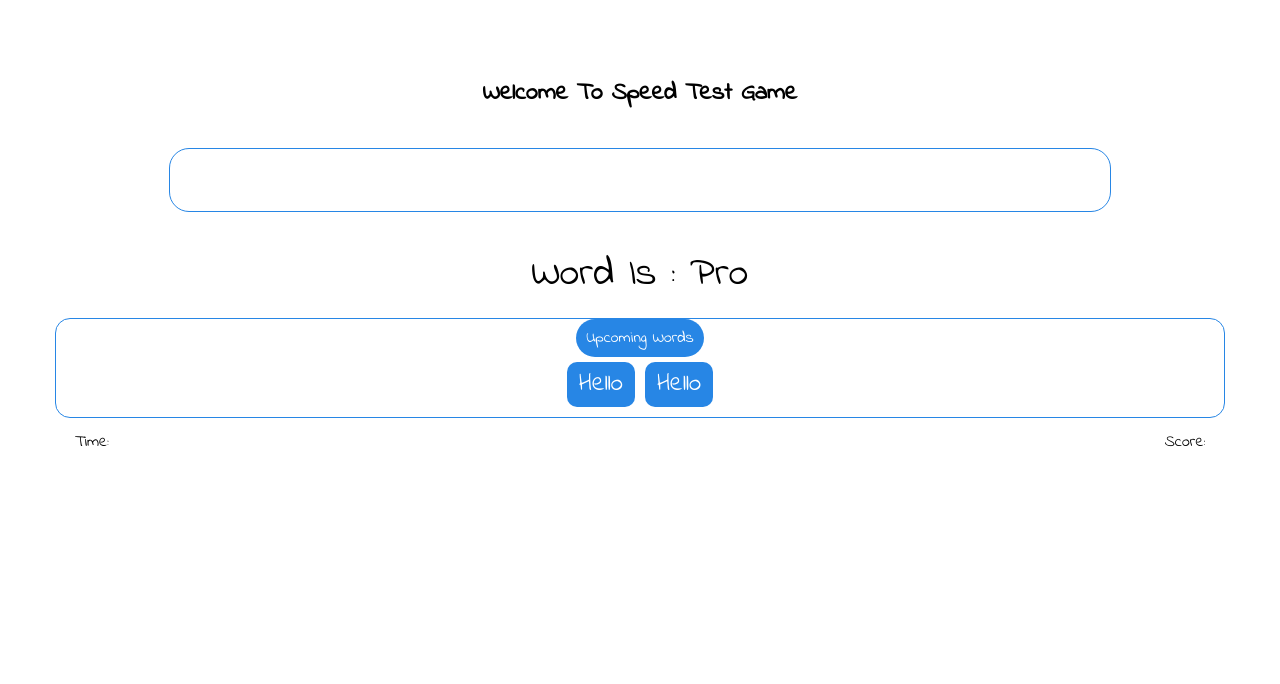
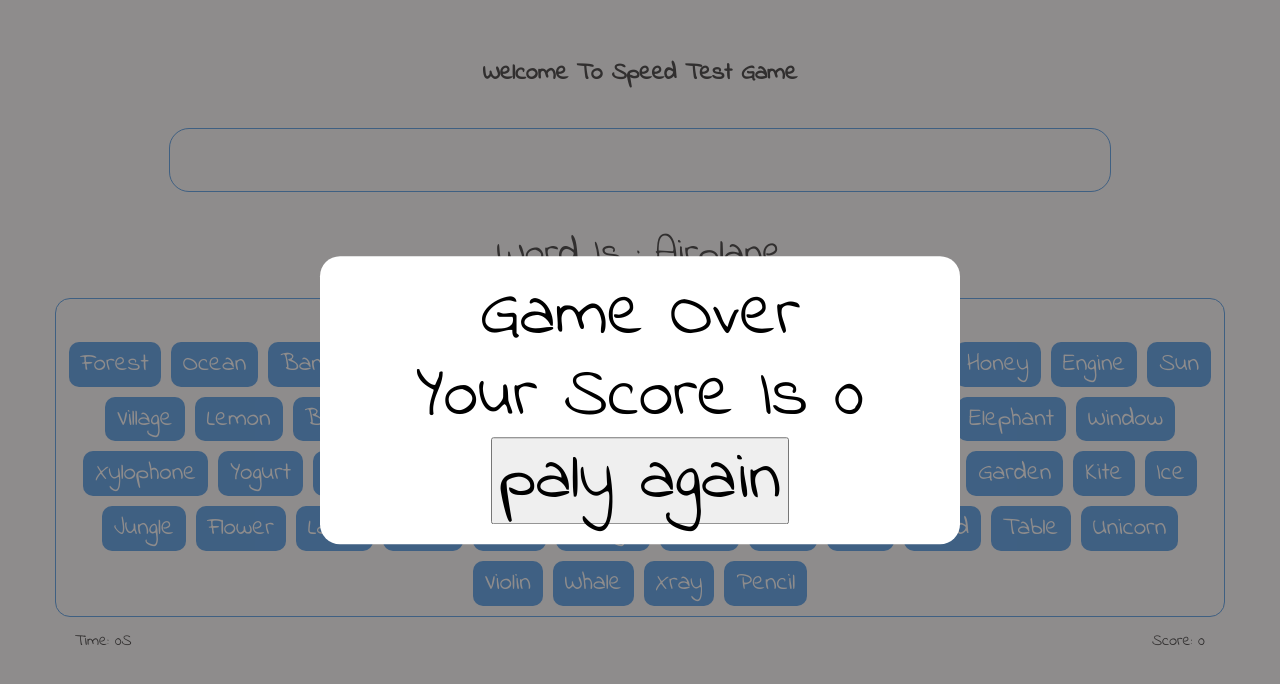
Before and after one commit to Yossab55/gamesProjectsUni, a plain HTML site: page games/speedTest/index.html in a window 1280 px wide. Drawn offline with Linux system fonts and the light colour scheme.

Commit message:
يا رب الخلاص علشان خلاص

```diff
--- a/css/rules.css
+++ b/css/rules.css
@@ -12,6 +12,9 @@ body {
 ul {
   list-style: none;
   padding: 0;
+  margin: 0;
+}
+p {
   margin: 0;
 }
 a {
--- a/games/speedTest/index.html
+++ b/games/speedTest/index.html
@@ -32,17 +32,16 @@
         <div class="label-hint">
           <span>upcoming words</span>
         </div>
-        <div class="words">
-          <span class="word">hello</span>
-          <span class="word">hello</span>
+        <div class="words" id="words">
         </div>
       </div>
       </div>
     <div class="container">
       <div class="information">
-        <span id="time">time: </span>
-        <span id="score">score: </span>
+        <span id="time">time: <span id="timeValue"></span></span>
+        <span id="score">score: <span id="scoreValue"></span></span>
       </div>
     </div>
   </body>
+  <script src="main.js"></script>
 </html>
--- a/games/speedTest/main.css
+++ b/games/speedTest/main.css
@@ -1,7 +1,27 @@
 body {
   text-align: center;
+  height: 100vh;
+}
+.overlay {
+  position: absolute;
+  width: 100%;
+  height: 100%;
+  background-color: rgba(77, 74, 74, 0.637);
+  top:0;
+  left:0;
+}
+.game-over {
+  font-size: 70px;
+  position: absolute;
+  top:50%;
+  left: 50%;
+  transform: translate(-50%, -50%);
+  background-color: white;
+  padding: 20px;
+  border-radius: 20px;
 }
 .container h2 {
+  margin: 0;
   padding-top: 60px;
   margin-bottom: 40px;
 }
@@ -48,9 +68,7 @@ body {
   justify-content: center;
   align-items: center;
   flex-wrap: wrap;
-}
-.container .upcoming-words .words .word:not(:last-child) {
-  margin-right: 10px;
+  gap: 10px;
 }
 .container .upcoming-words .words .word {
   padding: 8px 12px;
--- a/games/speedTest/main.js
+++ b/games/speedTest/main.js
@@ -0,0 +1,157 @@
+setScoreToZero();
+let time = 5;
+setTimer();
+let words = [
+  "apple",
+  "banana",
+  "cherry",
+  "dog",
+  "elephant",
+  "forest",
+  "grape",
+  "house",
+  "island",
+  "jacket",
+  "kite",
+  "lemon",
+  "mountain",
+  "notebook",
+  "ocean",
+  "pencil",
+  "queen",
+  "river",
+  "sun",
+  "tree",
+  "umbrella",
+  "village",
+  "window",
+  "xylophone",
+  "yogurt",
+  "zebra",
+  "airplane",
+  "balloon",
+  "camera",
+  "desk",
+  "engine",
+  "flower",
+  "garden",
+  "honey",
+  "ice",
+  "jungle",
+  "kangaroo",
+  "lamp",
+  "mirror",
+  "nest",
+  "orange",
+  "pillow",
+  "quilt",
+  "rain",
+  "sand",
+  "table",
+  "unicorn",
+  "violin",
+  "whale",
+  "xray",
+  "yard",
+];
+words = shuffleWords(words);
+fillWordsHtmlWith(words);
+addCurrentWord();
+let textInput = document.getElementById("userWords");
+textInput.addEventListener("keyup", function () {
+  let userValue = textInput.value;
+  let currentWord = document.getElementById("currentWord").innerText;
+  if (userValue.length == currentWord.length) {
+    if (userValue == currentWord) {
+      addCurrentWord();
+      IncrementScore();
+      time = 5;
+      textInput.value = "";
+    } else {
+      gameOver();
+    }
+  }
+});
+function shuffleWords(words) {
+  let size = words.length;
+  while (size != 0) {
+    let index = Math.floor(Math.random() * size);
+    let temp = words[words.length - 1];
+    words[words.length - 1] = words[index];
+    words[index] = temp;
+    size--;
+  }
+  return words;
+}
+function fillWordsHtmlWith(words) {
+  let wordsDiv = document.getElementById("words");
+  for (let i = 0; i < words.length; i++) {
+    let word = makeSpanStructure(words[i]);
+    wordsDiv.append(word);
+  }
+}
+function makeSpanStructure(word) {
+  let span = document.createElement("span");
+  span.className = "word";
+  span.innerText = word;
+  return span;
+}
+function addCurrentWord() {
+  let wordsDiv = document.getElementById("words");
+  let currentWordNode = wordsDiv.children[0];
+  let currentWordText = currentWordNode.innerText;
+  currentWordNode.remove();
+  document.getElementById("currentWord").innerText = currentWordText;
+}
+function setScoreToZero() {
+  let score = document.getElementById("scoreValue");
+  score.innerText = 0;
+}
+function IncrementScore() {
+  let score = document.getElementById("scoreValue");
+  score.innerText = Number(score.innerHTML) + 1;
+}
+function setTimer() {
+  let timeSpan = document.getElementById("timeValue");
+  timeSpan.innerText = String(time) + "S";
+  const timer = setInterval(function () {
+    time--;
+    if (time == 0) {
+      clearInterval(timer);
+      gameOver();
+    }
+    timeSpan.innerText = String(time) + "S";
+  }, 1000);
+}
+function gameOver() {
+  createOverlay();
+  createGameOverDiv();
+}
+function createOverlay() {
+  let overlay = document.createElement("div");
+  overlay.className = "overlay";
+  let bodyElement = document.querySelector("body");
+  bodyElement.append(overlay);
+}
+function createGameOverDiv() {
+  let gameOver = document.createElement("div");
+  gameOver.classList = "game-over";
+  let p = document.createElement("p");
+  p.innerText = "game over";
+  gameOver.append(p);
+  let scoreSpan = document.createElement("span");
+  scoreSpan = `Your score is ${document.getElementById("scoreValue").innerText}`;
+  gameOver.append(scoreSpan);
+  let button = buttonPlayAgain();
+  gameOver.append(button);
+  let bodyElement = document.querySelector("body");
+  bodyElement.append(gameOver);
+}
+function buttonPlayAgain() {
+  let button = document.createElement("button");
+  button.innerText = "paly again";
+  button.addEventListener('click', function () {
+    window.location.reload();
+  })
+  return button;
+}
```
